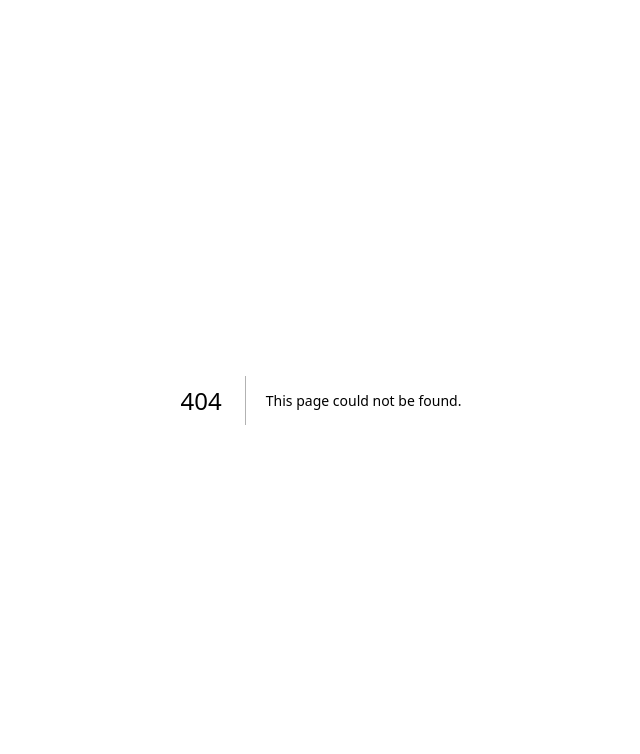
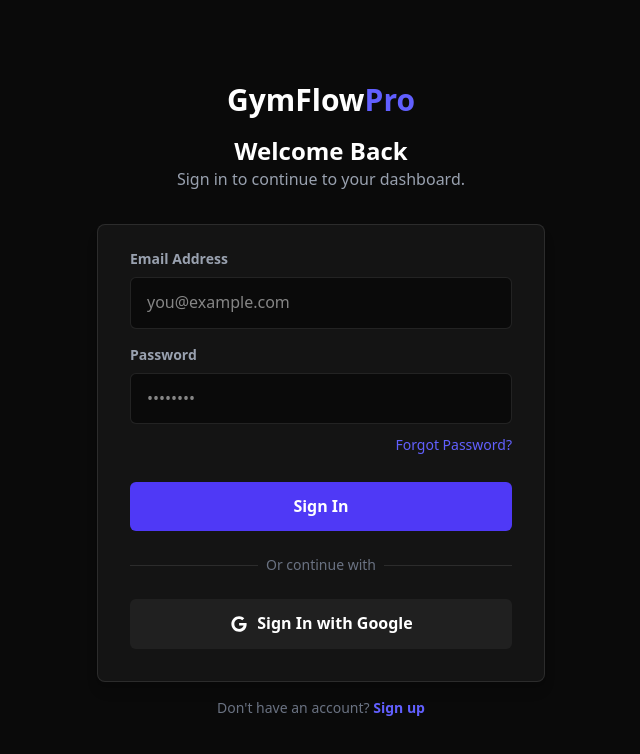
Before and after one commit to Oba-dev1/getpumpt, a Next.js app: page /login in a window 1280 px wide. Before the commit this address had no page. Shown: the top 754 px of the page, without its empty margins (319-959 px from the left). Built offline with nearby package versions, Linux system fonts and the light colour scheme.

Commit message:
Fix: Remove deprecated legacyBehavior from Link components in login page

```diff
--- /dev/null
+++ b/src/app/login/page.tsx
@@ -0,0 +1,118 @@
+'use client';
+
+import { useState } from 'react';
+import { signIn } from 'next-auth/react';
+import { useRouter } from 'next/navigation';
+import Link from 'next/link';
+import { FontAwesomeIcon } from '@fortawesome/react-fontawesome';
+import { faGoogle } from '@fortawesome/free-brands-svg-icons';
+
+export default function LoginPage() {
+  const [email, setEmail] = useState('');
+  const [password, setPassword] = useState('');
+  const [error, setError] = useState('');
+  const router = useRouter();
+
+  const handleSubmit = async (e: React.FormEvent) => {
+    e.preventDefault();
+    setError('');
+
+    const result = await signIn('credentials', {
+      redirect: false,
+      email,
+      password,
+    });
+
+    if (result?.error) {
+      setError('Invalid email or password. Please try again.');
+    } else if (result?.ok) {
+      router.push('/admin');
+    }
+  };
+
+  return (
+    <div className="min-h-screen bg-[#0A0A0A] flex items-center justify-center p-4">
+      <div className="w-full max-w-md">
+        <div className="text-center mb-8">
+            <Link href="/" className="text-3xl font-bold text-white">
+              GymFlow<span className="text-indigo-500">Pro</span>
+            </Link>
+            <h2 className="mt-4 text-2xl font-semibold text-white">Welcome Back</h2>
+            <p className="text-gray-400">Sign in to continue to your dashboard.</p>
+        </div>
+
+        {error && <p className="mb-4 text-center text-red-500 bg-red-500/10 p-3 rounded-md">{error}</p>}
+
+        <form onSubmit={handleSubmit} className="bg-[#141414] border border-white/10 shadow-lg rounded-lg px-8 pt-6 pb-8 mb-4">
+          <div className="mb-4">
+            <label className="block text-gray-400 text-sm font-bold mb-2" htmlFor="email">
+              Email Address
+            </label>
+            <input
+              id="email"
+              type="email"
+              value={email}
+              onChange={(e) => setEmail(e.target.value)}
+              required
+              className="w-full bg-[#0A0A0A] border border-white/10 text-white rounded-md py-3 px-4 focus:outline-none focus:ring-2 focus:ring-indigo-500"
+              placeholder="you@example.com"
+            />
+          </div>
+          <div className="mb-6">
+            <label className="block text-gray-400 text-sm font-bold mb-2" htmlFor="password">
+              Password
+            </label>
+            <input
+              id="password"
+              type="password"
+              value={password}
+              onChange={(e) => setPassword(e.target.value)}
+              required
+              className="w-full bg-[#0A0A0A] border border-white/10 text-white rounded-md py-3 px-4 focus:outline-none focus:ring-2 focus:ring-indigo-500"
+              placeholder="••••••••"
+            />
+             <div className="text-right mt-2">
+                <Link href="/forgot-password" className="text-sm text-indigo-500 hover:text-indigo-400">
+                    Forgot Password?
+                </Link>
+            </div>
+          </div>
+          <div className="mb-4">
+            <button
+              type="submit"
+              className="w-full bg-indigo-600 hover:bg-indigo-700 text-white font-bold py-3 px-4 rounded-md focus:outline-none focus:shadow-outline transition-colors duration-300"
+            >
+              Sign In
+            </button>
+          </div>
+
+          <div className="relative my-6">
+            <div className="absolute inset-0 flex items-center">
+                <div className="w-full border-t border-white/10"></div>
+            </div>
+            <div className="relative flex justify-center text-sm">
+                <span className="px-2 bg-[#141414] text-gray-500">Or continue with</span>
+            </div>
+          </div>
+
+          <div>
+            <button
+              type="button"
+              onClick={() => signIn('google', { callbackUrl: '/admin' })}
+              className="w-full flex items-center justify-center gap-2 bg-white/5 hover:bg-white/10 text-white font-bold py-3 px-4 rounded-md focus:outline-none focus:shadow-outline transition-colors duration-300"
+            >
+              <FontAwesomeIcon icon={faGoogle} />
+              Sign In with Google
+            </button>
+          </div>
+        </form>
+        <p className="text-center text-gray-500 text-sm">
+          Don't have an account?{' '}
+          <Link href="/signup" className="font-semibold text-indigo-500 hover:text-indigo-400">
+            Sign up
+          </Link>
+        </p>
+      </div>
+    </div>
+  );
+}
```
